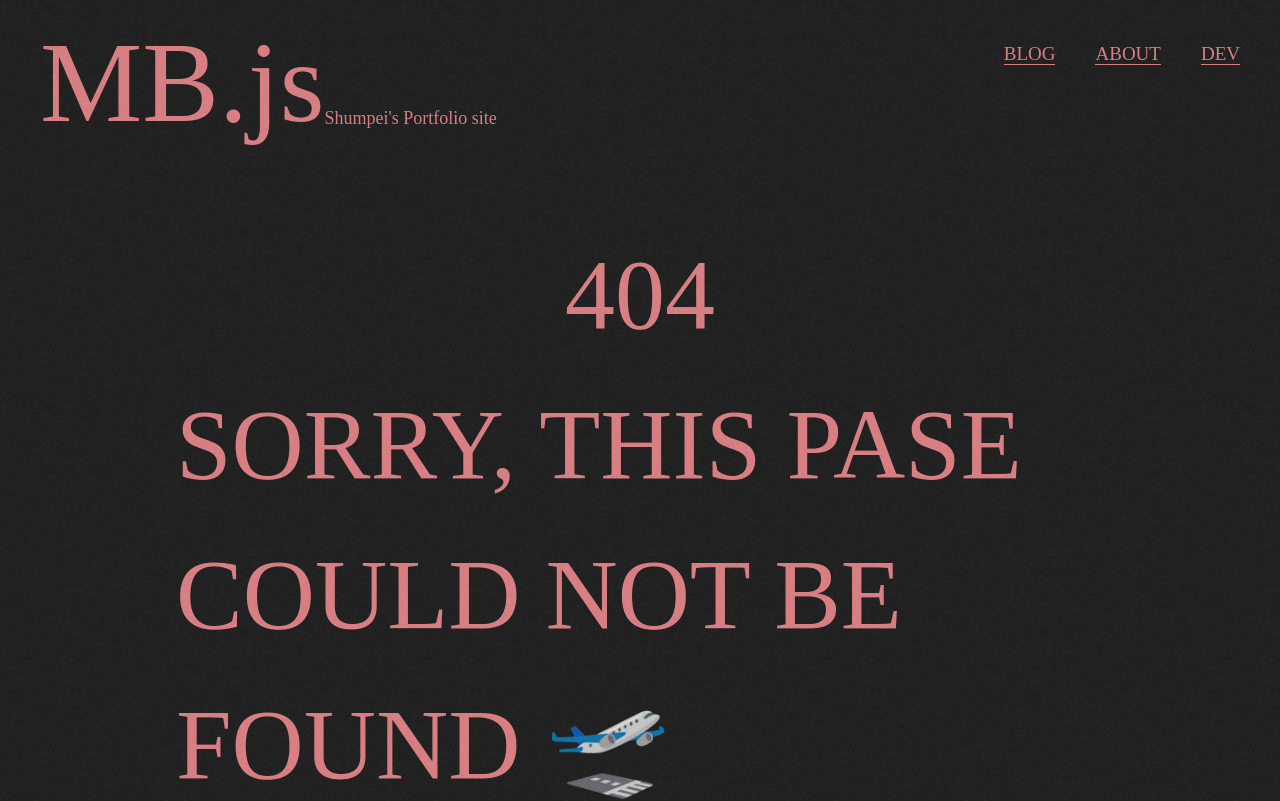
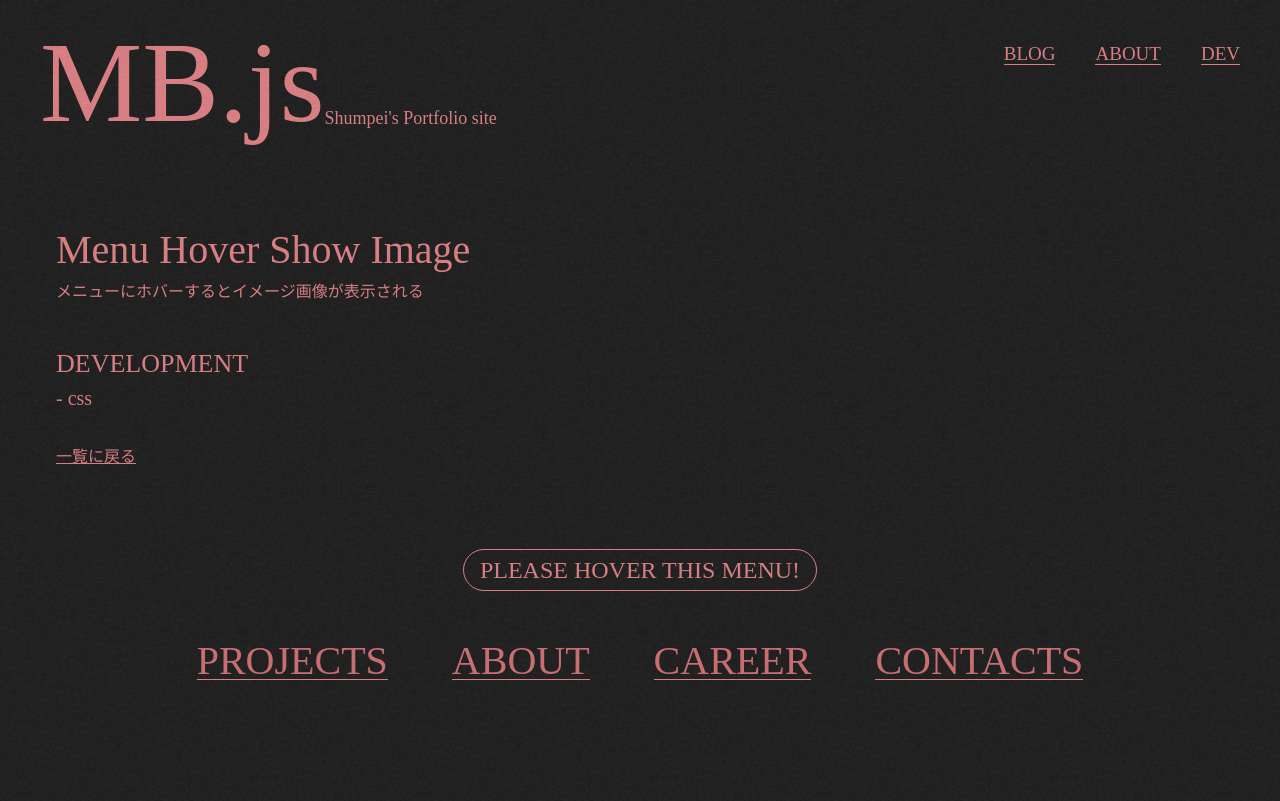
Before and after one commit to Shumpei0111/MBJS-2023, a Next.js app: page /dev/menu-hover-show-image in a window 1280 px wide. Before the commit this address had no page. Shown: the top 801 px of the page. Built offline with nearby package versions, Linux system fonts and the light colour scheme; a web font is replaced by a local one.

Commit message:
feat: dev ホバーすると画像が表示される

```diff
--- a/src/pages/dev/index.tsx
+++ b/src/pages/dev/index.tsx
@@ -31,6 +31,12 @@ export default function DevIndex() {
         '文字の上をホバーするとエフェクトが発生する Mask Cursor Effect Text',
       tag: ['framer motion', 'text'],
     },
+    {
+      href: 'menu-hover-show-image',
+      title:
+        'メニューにホバーするとイメージ画像が表示される Menu Hover Show Image',
+      tag: ['text'],
+    },
   ];
 
   return (
--- /dev/null
+++ b/src/pages/dev/menu-hover-show-image/index.tsx
@@ -0,0 +1,87 @@
+import { SeoMeta } from '@/components/Seo';
+import { DefaultLayout } from '@/layout/default';
+import Image from 'next/image';
+import Link from 'next/link';
+
+const ImageList = [
+  { src: '01_tennyopng.webp', menuTitle: 'projects' },
+  { src: '05_oiwa.webp', menuTitle: 'about' },
+  { src: '09_tuzura_yokai.webp', menuTitle: 'career' },
+  { src: '02_bake_neko.webp', menuTitle: 'contacts' },
+];
+
+const Presenter = () => {
+  return (
+    <div className="mx-auto pt-0 md:pt-20 px-4 grid grid-cols-1">
+      <nav>
+        <div data-name="nav-wrapper" className="w-[inherit] relative">
+          <div data-name="nav-title">
+            <hgroup>
+              <h2 className="text-40">Menu Hover Show Image</h2>
+              <p>メニューにホバーするとイメージ画像が表示される</p>
+            </hgroup>
+          </div>
+          <div>
+            <section className="pt-10">
+              <h3 className="text-26 uppercase">Development</h3>
+              <ul>
+                <li className="text-20">- css</li>
+              </ul>
+            </section>
+            <Link href={'/dev'} className="underline pt-8 inline-block">
+              一覧に戻る
+            </Link>
+          </div>
+        </div>
+      </nav>
+      <section className="pt-20">
+        <div className="text-center">
+          <span className="text-center text-24 border-1 rounded-full border-primary py-2 px-4 inline-block leading-6 uppercase">
+            please hover this menu!
+          </span>
+        </div>
+        <ul data-name="menu" className="flex gap-16 justify-center pt-10">
+          {ImageList.map((item) => (
+            <li
+              data-name="item"
+              key={item.src}
+              className="relative group/image"
+            >
+              <a
+                href="#"
+                data-name="link"
+                className="uppercase text-40 mix-blend-difference z-10 relative"
+              >
+                {item.menuTitle}
+              </a>
+              <div className="w-full h-1 bg-primary -mt-3" />
+              <div className="absolute top-1/2 left-1/2 -translate-x-1/2 -translate-y-1/2 w-200 h-200 opacity-0 duration-500 scale-x-[1.5] scale-y-[1] group-hover/image:opacity-100 blur-[15px] contrast-[700%] group-hover/image:blur-[0] group-hover/image:contrast-[100%] group-hover/image:scale-x-[1] group-hover/image:scale-y-[1] group-hover/image:rotate-12">
+                <Image
+                  src={`/images/dev/ukiyoe/${item.src}`}
+                  alt={item.src}
+                  data-name="img"
+                  fill
+                  style={{ objectFit: 'contain' }}
+                  sizes="200px 200px"
+                  priority={false}
+                />
+              </div>
+            </li>
+          ))}
+        </ul>
+      </section>
+    </div>
+  );
+};
+
+export default function menuHoverShowImage() {
+  return (
+    <DefaultLayout>
+      <SeoMeta
+        pageTitle={'Menu Hover Show Image'}
+        pagePath={'dev/menu-hover-show-image'}
+      />
+      <Presenter />
+    </DefaultLayout>
+  );
+}
```
